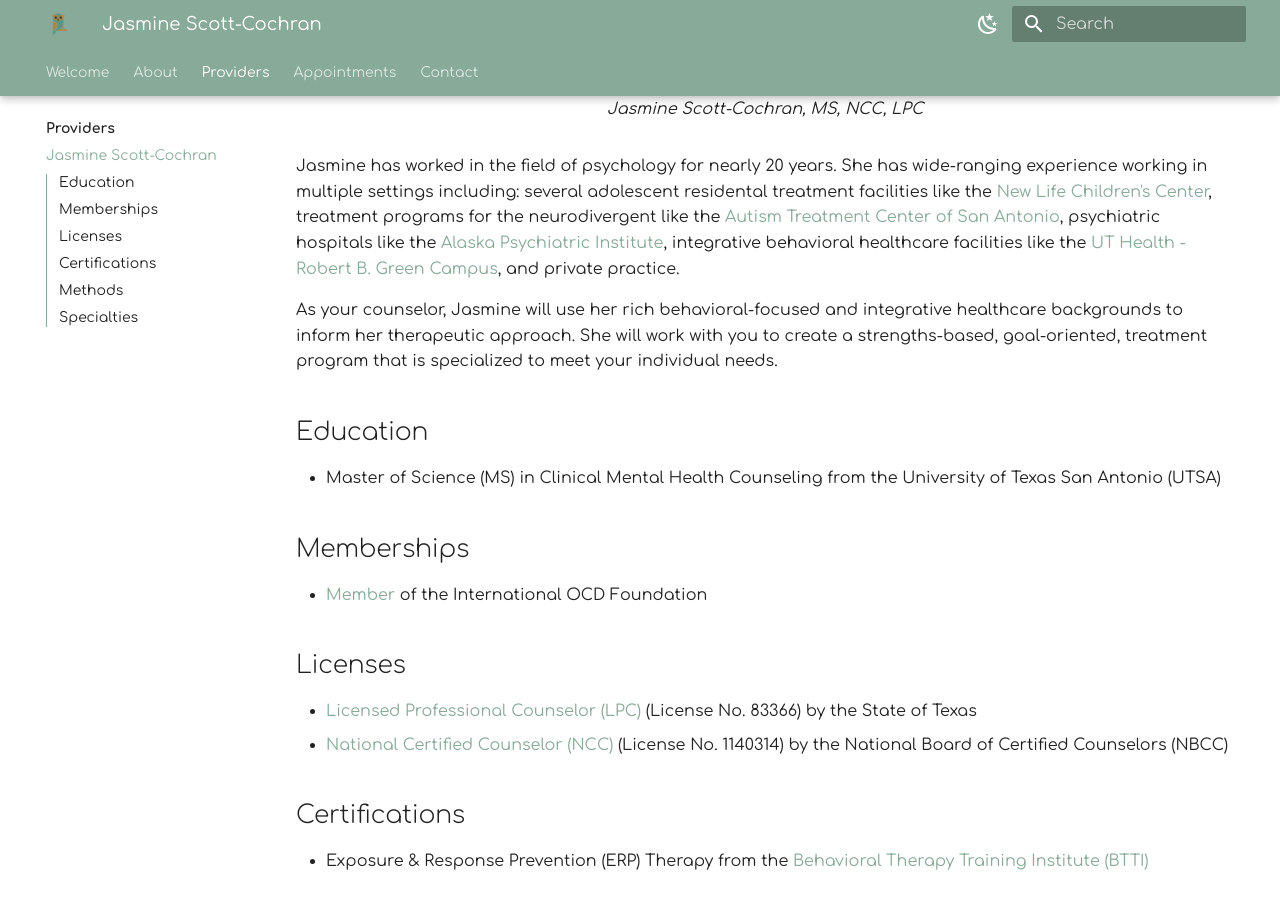
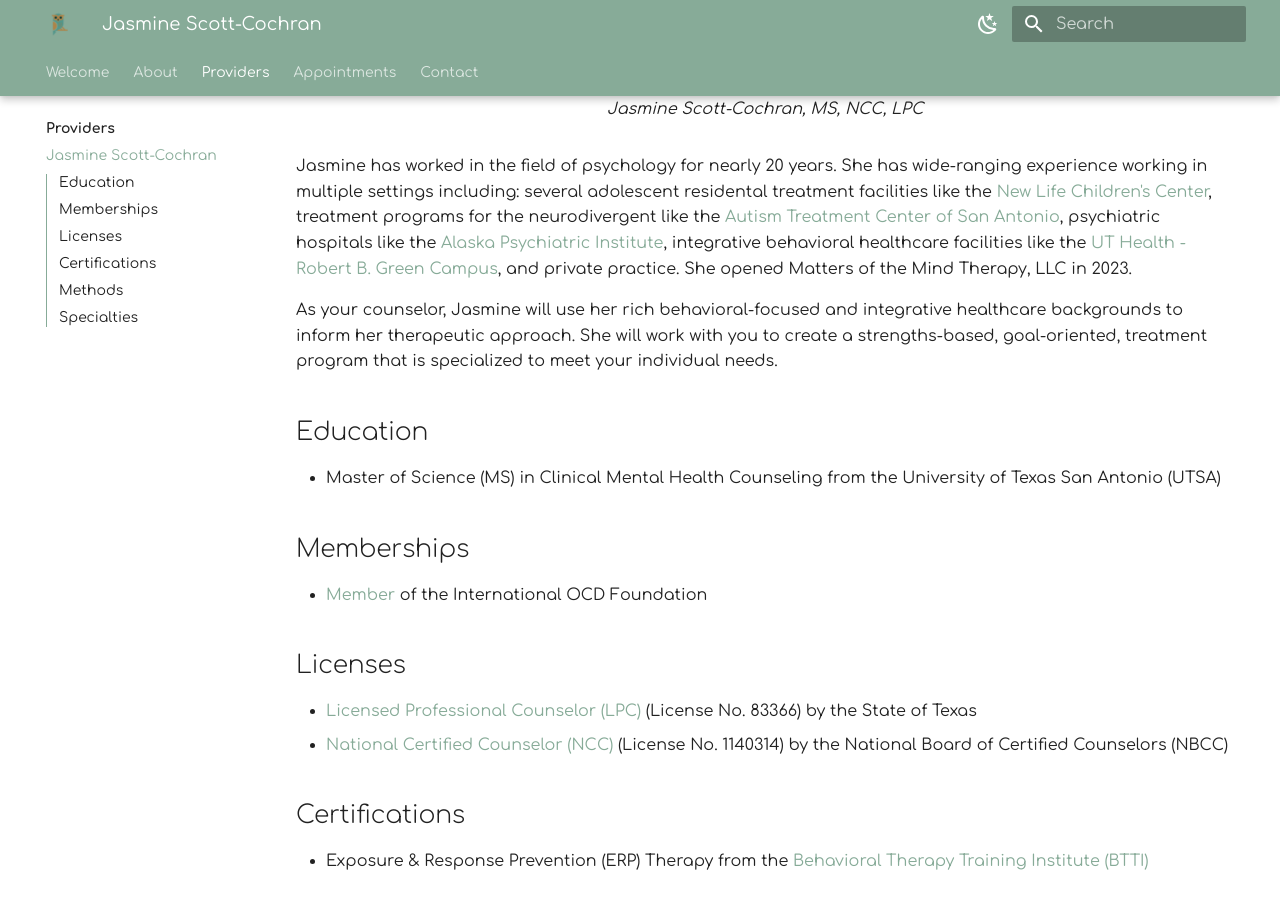
Before and after one commit to motm-therapy/website, an MkDocs documentation site: the page built from docs/providers/jasmine.md, in a window 1280 px wide and 900 px high, scrolled down 419 px. Built offline with MkDocs 1.6.1 and Material for MkDocs 9.7.7, drawn with Linux system fonts in a browser that asks for light colours.

Commit message:
Update jasmine.md

```diff
--- a/docs/providers/jasmine.md
+++ b/docs/providers/jasmine.md
@@ -7,7 +7,7 @@
   </figcaption>
 </figure>
 
-Jasmine has worked in the field of psychology for nearly 20 years. She has wide-ranging experience working in multiple settings including: several adolescent residental treatment facilities like the [New Life Children's Center](https://upbring.org/new-life-childrens-center/), treatment programs for the neurodivergent like the [Autism Treatment Center of San Antonio](https://www.atcoftexas.org/san-antonio.html), psychiatric hospitals like the [Alaska Psychiatric Institute](https://dfcs.alaska.gov/api/Pages/default.aspx), integrative behavioral healthcare facilities like the [UT Health - Robert B. Green Campus](https://www.uthscsa.edu/patient-care/physicians/location/Robert-B-Green-Campus-Downtown), and private practice.
+Jasmine has worked in the field of psychology for nearly 20 years. She has wide-ranging experience working in multiple settings including: several adolescent residental treatment facilities like the [New Life Children's Center](https://upbring.org/new-life-childrens-center/), treatment programs for the neurodivergent like the [Autism Treatment Center of San Antonio](https://www.atcoftexas.org/san-antonio.html), psychiatric hospitals like the [Alaska Psychiatric Institute](https://dfcs.alaska.gov/api/Pages/default.aspx), integrative behavioral healthcare facilities like the [UT Health - Robert B. Green Campus](https://www.uthscsa.edu/patient-care/physicians/location/Robert-B-Green-Campus-Downtown), and private practice. She opened Matters of the Mind Therapy, LLC in 2023.
 
 As your counselor, Jasmine will use her rich behavioral-focused and integrative healthcare backgrounds to inform her therapeutic approach. She will work with you to create a strengths-based, goal-oriented, treatment program that is specialized to meet your individual needs.
 
```
